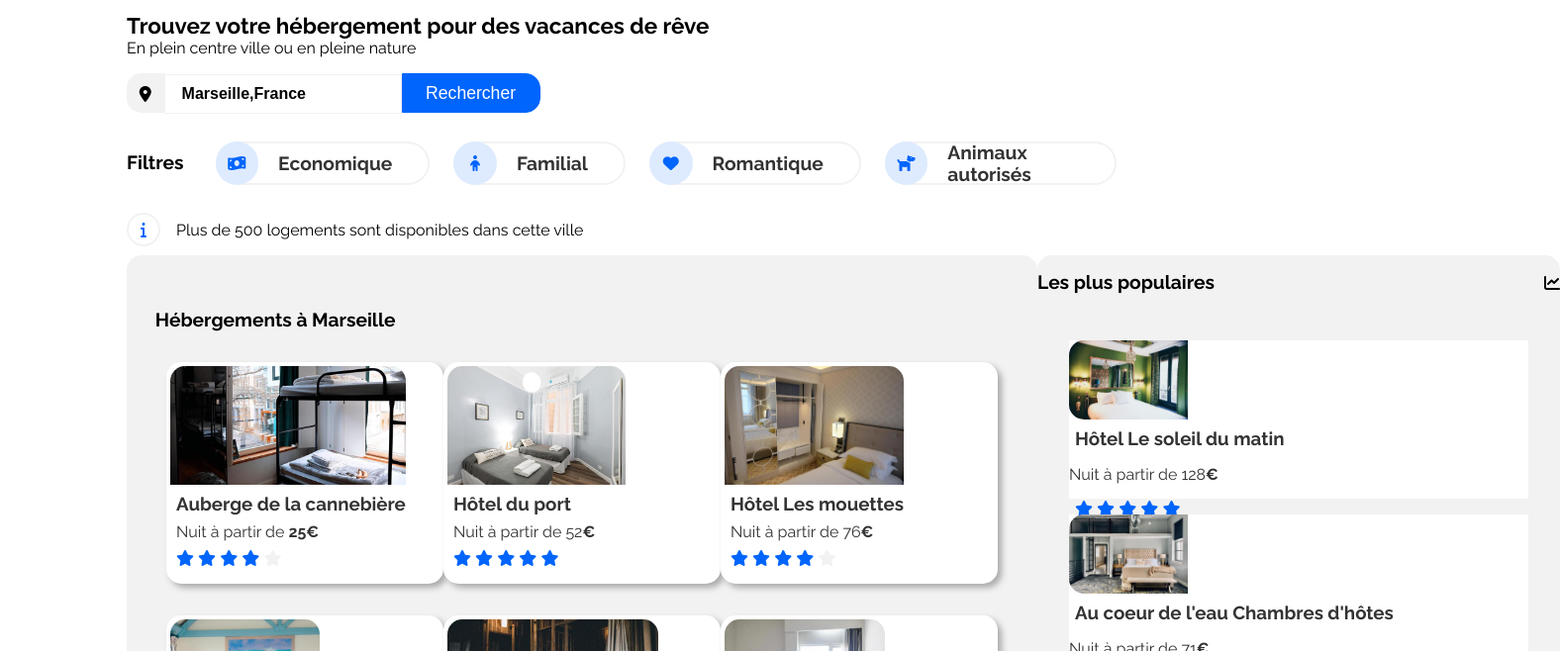
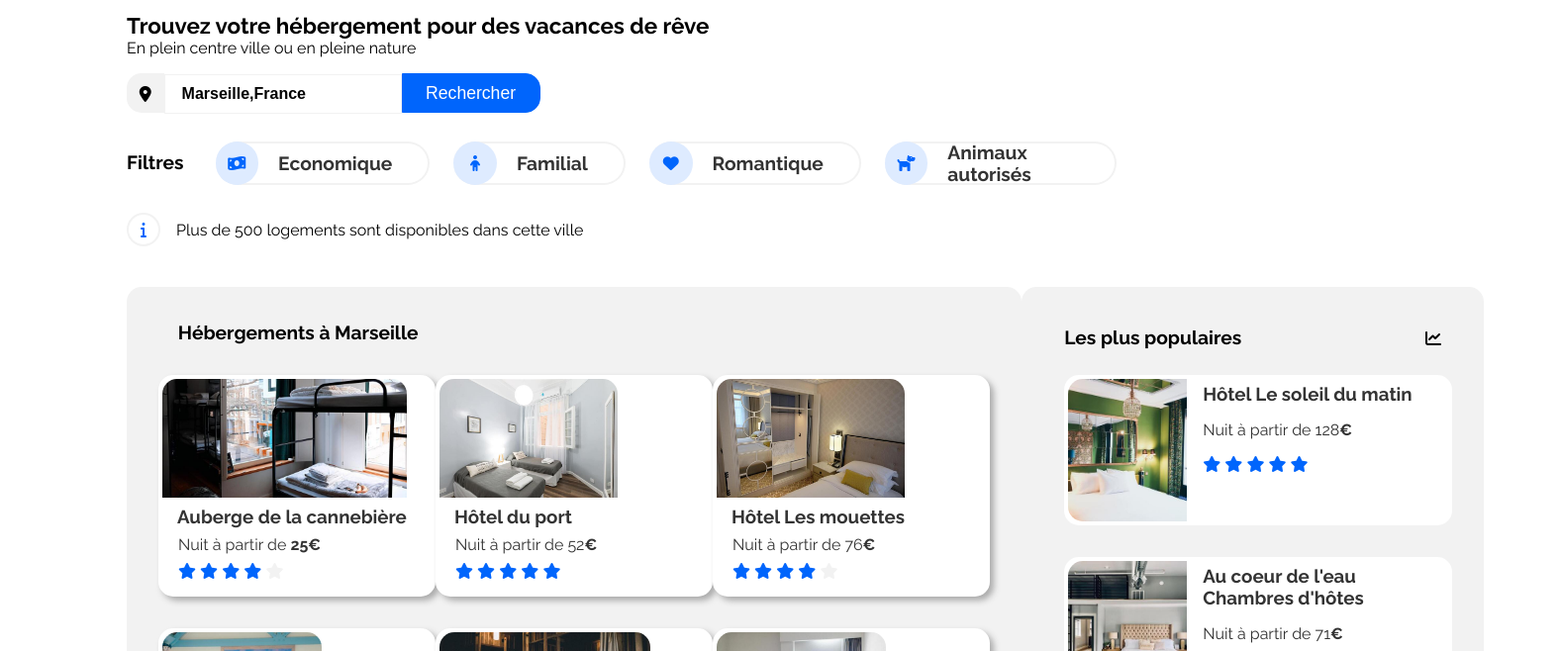
Before and after one commit to Leadelaporte/LeaDelaporte_2_07052021, a plain HTML site: page index.html in a window 1280 px wide. Shown: the part 98-756 px from the top of the page at 99% size, 1576 px wide, since content can reach past the window. Drawn offline with Linux system fonts and the light colour scheme.

Commit message:
Les plus populaires ok

```diff
--- a/index.html
+++ b/index.html
@@ -196,7 +196,8 @@
      <aside class="container_box">
          <div class="boxp">
              <a href="#"><img src="img/emile-guillemot-Bj_rcSC5XfE-unsplash.jpg" alt="Photo de la chambre d'hôtel"/>
-             <h3>Hôtel Le soleil du matin</h3>
+         <div class="menu_hotel">
+                <h3>Hôtel Le soleil du matin</h3>
              <p>Nuit à partir de 128<strong>€</strong></p>
              <div class="Star">
                 <i class="fas fa-star"></i>
@@ -205,12 +206,14 @@
                 <i class="fas fa-star"></i>
                 <i class="fas fa-star"></i>
              </div>
+         </div>
              </a>
          </div>
 
          <div class="boxp">
              <a href="#"><img src="img/aw-creative-VGs8z60yT2c-unsplash.jpg" alt="Photo de la chambre d'hôtes"/>
-             <h3>Au coeur de l'eau Chambres d'hôtes</h3>
+         <div class="menu_hotel">
+                <h3>Au coeur de l'eau Chambres d'hôtes</h3>
              <p>Nuit à partir de 71<strong>€</strong></p>
              <div class="Star">
                 <i class="fas fa-star"></i>
@@ -219,12 +222,14 @@
                 <i class="fas fa-star"></i>
                 <i class="fas fa-star gris"></i>
              </div>
+         </div>
              </a>
          </div>
 
          <div class="boxp">
              <a href="#"><img src="img/febrian-zakaria-sjvU0THccQA-unsplash.jpg" alt="Photo de la chambre d'hôtel"/>
-             <h3>Hôtel Tout bleu et Blanc</h3>
+         <div class="menu_hotel">
+                <h3>Hôtel Tout bleu et Blanc</h3>
              <p>Nuit à partir de 68<strong>€</strong></p>
              <div class="Star">
                 <i class="fas fa-star"></i>
@@ -233,6 +238,7 @@
                 <i class="fas fa-star"></i>
                 <i class="fas fa-star gris"></i>
              </div>
+         </div>
              </a>
          </div>
 
--- a/styles.css
+++ b/styles.css
@@ -247,13 +247,14 @@ h2
 .Button_info p
 {
     padding-left: 1em;
+    padding-bottom: 2em;
 }
 
 /* Hébergements */
 
 .Hebergment_container
 {
-    width: 59em;
+    width: 62em;
     height: 40em;
     border-radius: 15px;
 }
@@ -263,16 +264,14 @@ h2
     display: flex;
     justify-content: space-around;
     margin-bottom: 2em;
-    padding-left: 0.5em;
-    padding-right: 0.5em;
+
 }
 
 .second_ligne
 {
     display: flex;
     justify-content: space-around;
-    padding-left: 0.5em;
-    padding-right: 0.5em;
+
 }
 
 
@@ -314,27 +313,27 @@ h2
 
 h3
 {
-    margin-left: 6px;
+    margin-left: 0.8em;
     margin-bottom: 4px;
     margin-top: 4px;
 }
 
 .Hebergment_container p
 {
-    margin-left: 6px;
+    margin-left: 1em;
     margin-top: 8px;
     margin-bottom: 8px;
 }
 
 .Star
 {
-    margin-left: 6px;
+    margin-left: 1em;
 }
 
 .Hebergment_container h2
 {
-    padding-top: 2em;
-    padding-left: 1.5em;
+    padding-top: 1em;
+    padding-left: 2.7em;
 }
 
 .more
@@ -355,8 +354,18 @@ h3
 .popular_container
 {
     height: 40em;
-    width: 33em;
+    width: 30em;
     border-radius: 15px;
+}
+
+.popular_container h3
+{
+    margin-left: 0px;
+}
+
+.popular_container .Star
+{
+    margin-left: 0px;
 }
 
 .boxp
@@ -364,14 +373,17 @@ h3
     background-color: white;
     display: flex;
     flex-direction: row;
-    width: 29em;
-    height: 10em;
-    margin-bottom: 1em;
+    width: 24em;
+    height: 9em;
+    margin-bottom: 2em;
+    margin-left: 0.7em;
+    border-radius: 15px;
+    border: 4px white solid;
 }
 
 .boxp img
 {
-    height: 5em;
+    height: 9em;
     width: 7.5em;
     object-fit: cover;
     border-top-left-radius: 15px;
@@ -383,13 +395,35 @@ h3
     margin: 2em;
 }
 
+.popular_container .container_box
+{
+    margin-top: 0.7em;
+}
+
 .pop
 {
     display: flex;
     justify-content: space-between;
     align-items: baseline;
+    margin-top: 1.5em;
+    padding-left: 2.7em;
+    padding-right: 2.7em;
 }
 
+.boxp a
+{
+    display: flex;
+}
+
+.menu_hotel
+{
+    margin-left: 1em;
+}
+
+.boxp:hover
+{
+    transform: scale(1.10);
+}
 
 
 /* Footer */
```
